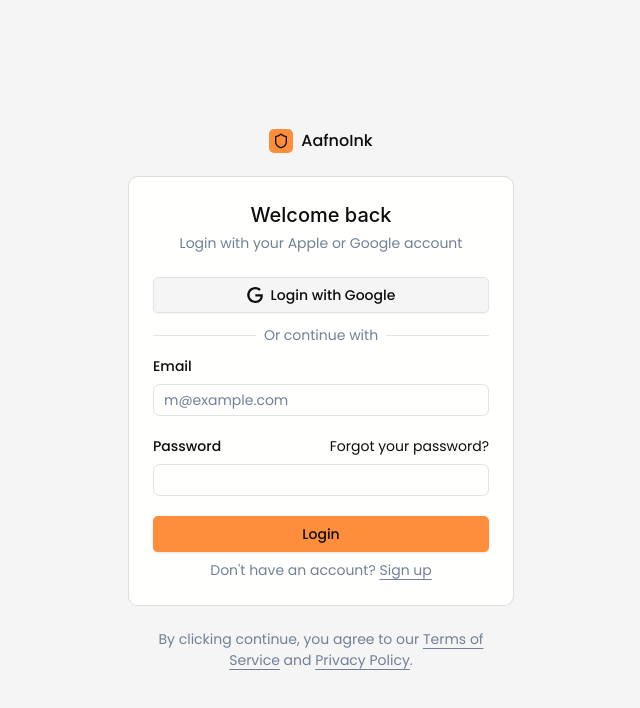
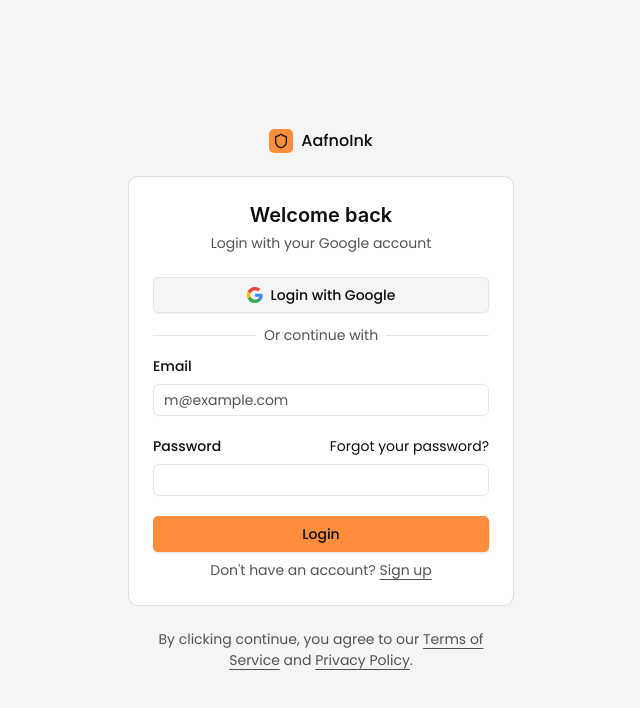
Before and after one commit to devkotarojan/aafnoinkv_main_project, a Next.js app: page /login in a window 1280 px wide. Shown: the top 708 px of the page, without its empty margins (319-959 px from the left). Built offline with nearby package versions, Linux system fonts and the light colour scheme.

Commit message:
tweaks in login form

```diff
--- a/src/app/(app)/page.tsx
+++ b/src/app/(app)/page.tsx
@@ -3,9 +3,6 @@ import { Button, buttonVariants } from "@/components/ui/button";
 export default function Home() {
   return (
     <>
-    Hello my name is rojan
-    <Button>Hello</Button>
-    <Button variant={"outline"} size={"lg"}>world</Button>
     </>
   );
 }
--- a/src/app/globals.css
+++ b/src/app/globals.css
@@ -60,7 +60,7 @@
   --secondary: #fffffe;
   --secondary-foreground: #0d0d0d;
   --muted: #f5f5f5;
-  --muted-foreground: #718096;
+  --muted-foreground: #525252;
   --accent: #fffffe;
   --accent-foreground: #0d0d0d;
   --destructive: #e7000b;
--- a/src/components/login-form.tsx
+++ b/src/components/login-form.tsx
@@ -25,25 +25,31 @@ export function LoginForm({
     <div className={cn("flex flex-col gap-6", className)} {...props}>
       <Card>
         <CardHeader className="text-center">
-          <CardTitle className="text-xl font-medium">Welcome back</CardTitle>
+          <CardTitle className="text-xl font-semibold">Welcome back</CardTitle>
           <CardDescription>
-            Login with your Apple or Google account
+            Login with your Google account
           </CardDescription>
         </CardHeader>
         <CardContent>
           <form>
             <FieldGroup>
-              <Field>
                 <Button variant="outline" type="button">
-                  <svg xmlns="http://www.w3.org/2000/svg" viewBox="0 0 24 24">
+                  <svg xmlns="http://www.w3.org/2000/svg" viewBox="0 0 24 24" width="24" height="24">
                     <path
-                      d="M12.48 10.92v3.28h7.84c-.24 1.84-.853 3.187-1.787 4.133-1.147 1.147-2.933 2.4-6.053 2.4-4.827 0-8.6-3.893-8.6-8.72s3.773-8.72 8.6-8.72c2.6 0 4.507 1.027 5.907 2.347l2.307-2.307C18.747 1.44 16.133 0 12.48 0 5.867 0 .307 5.387.307 12s5.56 12 12.173 12c3.573 0 6.267-1.173 8.373-3.36 2.16-2.16 2.84-5.213 2.84-7.667 0-.76-.053-1.467-.173-2.053H12.48z"
-                      fill="currentColor"
-                    />
+                      d="M23.45 12.27c0-.79-.07-1.54-.19-2.27H12v4.51h6.47c-.29 1.48-1.14 2.73-2.4 3.58v3h3.86c2.26-2.09 3.57-5.17 3.57-8.82z"
+                      fill="#4285F4" />
+                    <path
+                      d="M12 24c3.24 0 5.95-1.08 7.93-2.91l-3.86-3c-1.08.72-2.45 1.16-4.07 1.16-3.12 0-5.77-2.1-6.72-4.93H1.2v3.15C3.17 21.36 7.23 24 12 24z"
+                      fill="#34A853" />
+                    <path
+                      d="M5.28 14.32c-.25-.72-.38-1.5-.38-2.32s.13-1.6.38-2.32V6.53H1.2C.43 8.08 0 9.99 0 12s.43 3.92 1.2 5.47l4.08-3.15z"
+                      fill="#FBBC05" />
+                    <path
+                      d="M12 4.75c1.77 0 3.35.61 4.6 1.8l3.42-3.42C17.95 1.19 15.24 0 12 0 7.23 0 3.17 2.64 1.2 6.53l4.08 3.15c.95-2.83 3.6-4.93 6.72-4.93z"
+                      fill="#EA4335" />
                   </svg>
                   Login with Google
                 </Button>
-              </Field>
               <FieldSeparator className="*:data-[slot=field-separator-content]:bg-card">
                 Or continue with
               </FieldSeparator>
```
